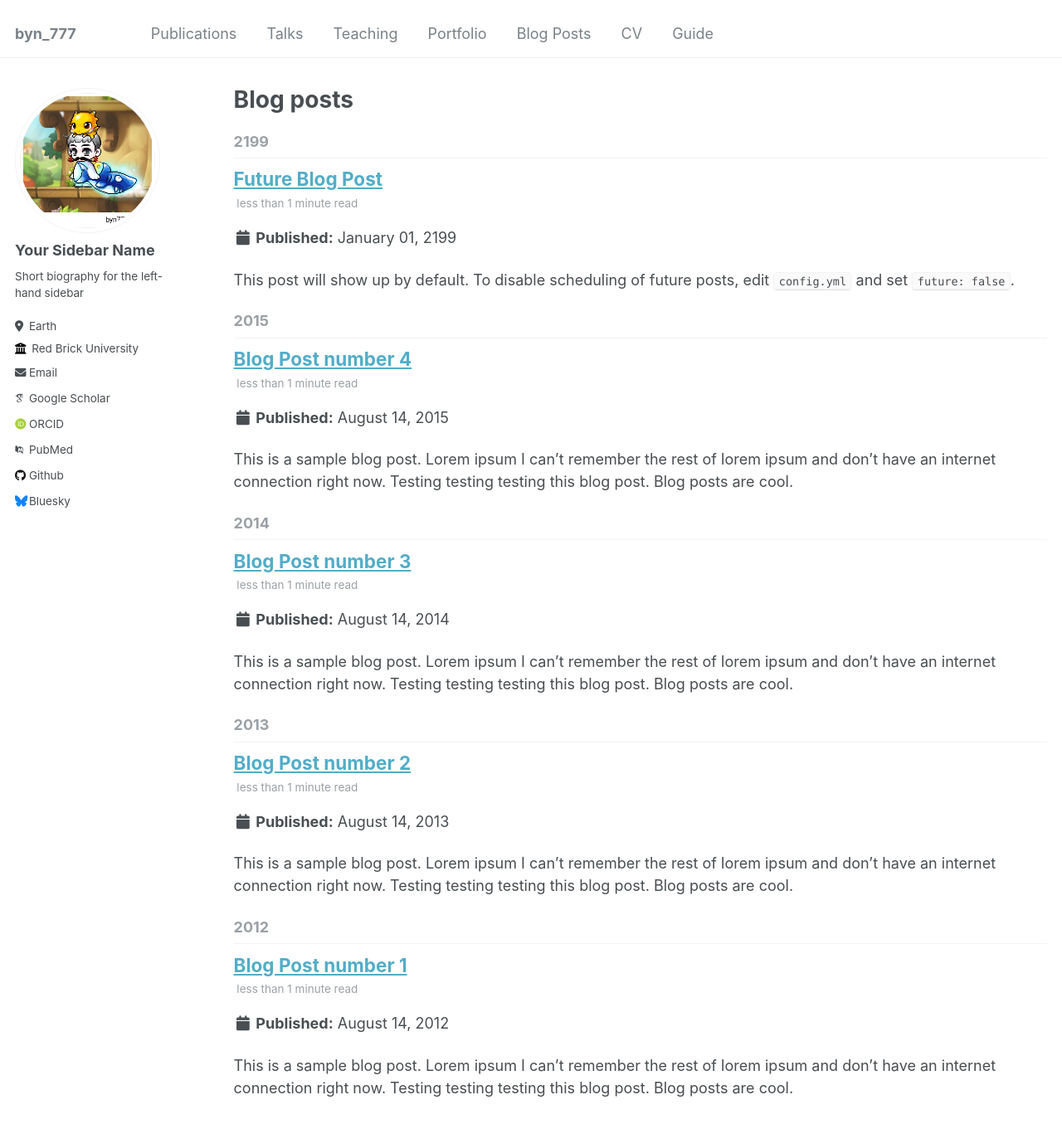
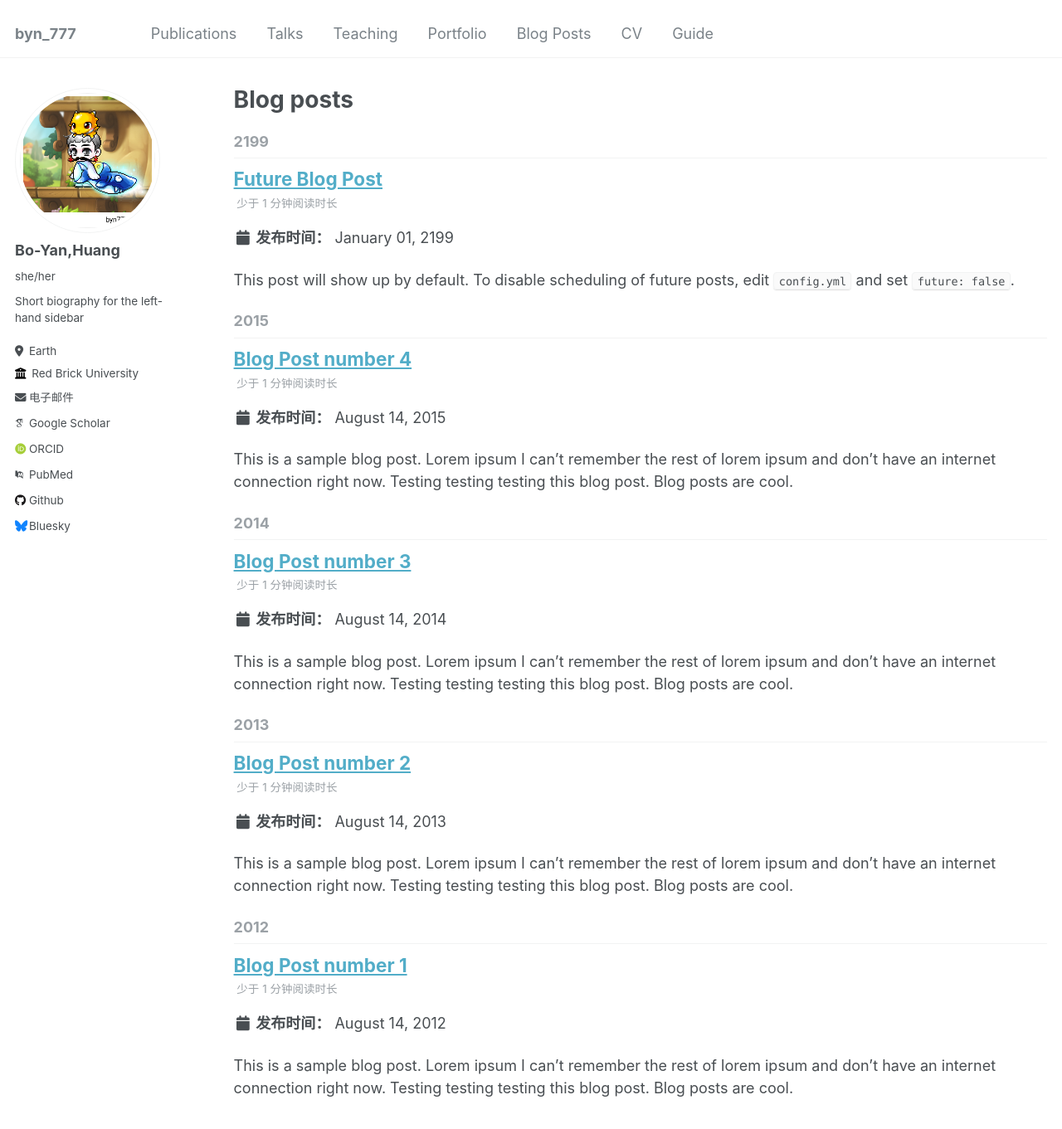
Before and after one commit to byn777/background, a Jekyll site: the page built from _pages/year-archive.html, in a window 1280 px wide and 1400 px high. Shown: the top 1361 px of the window at 83% size. Built offline with Jekyll 4.4.1, drawn with Linux system fonts in a browser that asks for light colours; some web fonts are replaced; some of the changed lines change nothing that is shown; some of the changed text lies outside the part shown.

Commit message:
renew 0719

```diff
--- a/_config.yml
+++ b/_config.yml
@@ -1,148 +1,142 @@
-# Welcome to Jekyll!
+# 欢迎使用 Jekyll！
 #
-# This config file is meant for settings that affect your entire site, values
-# which you are expected to set up once and rarely need to edit after that.
-# For technical reasons, this file is *NOT* reloaded automatically when you use
-# `jekyll serve -l -H localhost`. If you change this file, please restart the
-# server process.
+# 此配置文件用于设置影响整个站点的参数，
+# 这些参数通常只需设置一次，很少需要修改。
+# 出于技术原因，当你使用 `jekyll serve -l -H localhost` 时，此文件不会自动重新加载。
+# 如果更改了此文件，请重新启动服务器进程。
 
-# Basic Site Settings
-locale                   : "en-US"
-title                    : "byn_777"
-title_separator          : "-"
-name                     : &name "byn_777"
-description              : &description "personal description"
-url                      : https://byn777.github.io/background/ # the base hostname & protocol for your site e.g. "https://mmistakes.github.io"
-baseurl                  : "" # the subpath of your site, e.g. "/blog"
-repository               : "academicpages/academicpages.github.io"
+# 基本站点设置
+locale                   : "zh-CN" # 站点语言
+title                    : "byn_777" # 站点标题
+title_separator          : "-" # 标题分隔符
+name                     : &name "byn_777" # 站点名称
+description              : &description "personal description" # 站点描述
+url                      : https://byn777.github.io/background/ # 站点的基本 URL，例如 "https://mmistakes.github.io"
+baseurl                  : "" # 站点的子路径，例如 "/blog"
+repository               : "https://github.com/byn777/background" # 仓库地址
 
-# Site Author - The following control what appear as part of the author content on the side bar.
-#               If a field is blank the icon and link will not appear, otherwise it will be shown.
-#               Additional customization can be done by editing /_includes/author-profile.html
+# 站点作者 - 以下控制侧边栏中的作者内容。
+# 如果字段为空，图标和链接不会出现，否则会显示。
+# 通过编辑 /_includes/author-profile.html 可以进行更多自定义。
 author:
-  # Biographic information
-  avatar           : "profile.png"
-  name             : "Your Sidebar Name"
-  pronouns         : # example: "she/her"
-  bio              : "Short biography for the left-hand sidebar"
-  location         : "Earth"
-  employer         : "Red Brick University"
-  uri              : # URL
-  email            : "none@example.org"
+  # 传记信息
+  avatar           : "profile.png" # 头像
+  name             : "Bo-Yan,Huang" # 显示在侧边栏的名称
+  pronouns         : "she/her" # 代词，例如
+  bio              : "Short biography for the left-hand sidebar" # 短传记
+  location         : "Earth" # 所在地
+  employer         : "Red Brick University" # 雇主
+  uri              : # 个人网址
+  email            : "none@example.org" # 邮箱
 
-  # Academic websites
-  arxiv            : # URL - Update with the correct link to your profile
-  googlescholar    : "https://scholar.google.com/citations?user=PS_CX0AAAAAJ"
+  # 学术网站
+  arxiv            : # URL - 更新为你的个人页面链接
+  googlescholar    : "https://scholar.google.com/citations?user=PS_CX0AAAAAJ" # Google Scholar 链接
   impactstory      : # URL
-  orcid            : "http://orcid.org/yourorcidurl"
+  orcid            : "http://orcid.org/yourorcidurl" # ORCID 链接
   semantic         : # URL
-  pubmed           : "https://www.ncbi.nlm.nih.gov/pubmed/?term=john+snow"
+  pubmed           : "https://www.ncbi.nlm.nih.gov/pubmed/?term=john+snow" # PubMed 链接
   researchgate     : # URL
 
-  # Repositories and software development
-  bitbucket        : # Username - Update with your username on the site
-  codepen          : # Username
-  dribbble         : # Username
-  github           : "academicpages"
-  kaggle           : # Username
-  stackoverflow    : # User number or user number and name (i.e., use "1" or "1/jeff-atwood")
+  # 代码仓库和软件开发
+  bitbucket        : # 用户名 - 更新为你的用户名
+  codepen          : # 用户名
+  dribbble         : # 用户名
+  github           : "academicpages" # GitHub 用户名
+  kaggle           : # 用户名
+  stackoverflow    : # 用户编号或编号和用户名（例如 "1" 或 "1/jeff-atwood"）
 
-  # Social media
-  bluesky          : "bsky.app" # Replace this with you Bluesky username
-  facebook         : # Username
-  flickr           : # Username
-  foursquare       : # Username
-  goodreads        : # Username
-  google_plus      : # Username
-  keybase          : # Username
-  instagram        : # Username
-  lastfm           : # Username
-  linkedin         : # Username
+  # 社交媒体
+  bluesky          : "bsky.app" # 替换为你的 Bluesky 用户名
+  facebook         : # 用户名
+  flickr           : # 用户名
+  foursquare       : # 用户名
+  goodreads        : # 用户名
+  google_plus      : # 用户名
+  keybase          : # 用户名
+  instagram        : # 用户名
+  lastfm           : # 用户名
+  linkedin         : # 用户名
   mastodon         : # URL
   medium           : # URL
-  pinterest        : # Username
-  soundcloud       : # Username
-  steam            : # Username
+  pinterest        : # 用户名
+  soundcloud       : # 用户名
+  steam            : # 用户名
   telegram         : # URL
-  tumblr           : # Username
-  twitter          : # Username for X / Twitter
-  vine             : # Username
-  weibo            : # Username
-  wikipedia        : # Username
-  xing             : # Username
-  youtube          : # Username
+  tumblr           : # 用户名
+  twitter          : # X / Twitter 用户名
+  vine             : # 用户名
+  weibo            : # 用户名
+  wikipedia        : # 用户名
+  xing             : # 用户名
+  youtube          : # 用户名
   zhihu            : # URL
 
-
-# Site Settings
-teaser                   :  # filename of teaser fallback teaser image placed in /images/, .e.g. "500x300.png"
-breadcrumbs              : false # true, false (default)
-words_per_minute         : 160
-future                   : true
-read_more                : "disabled" # if enabled, adds "Read more" links to excerpts
-talkmap_link             : false #change to true to add link to talkmap on talks page
+# 站点设置
+teaser                   :  # 置顶图像的文件名，放置在 /images/ 中，例如 "500x300.png"
+breadcrumbs              : false # 是否启用面包屑导航，true 启用，false 禁用
+words_per_minute         : 160 # 每分钟阅读字数
+future                   : true # 是否显示未来的文章
+read_more                : "disabled" # 启用时，为摘要添加 "阅读更多" 链接
+talkmap_link             : false # 如果为 true，则在演讲页面添加 talkmap 链接
 comments:
-  provider               : # false (default), "disqus", "discourse", "facebook", "google-plus", "staticman", "custom"
+  provider               : # 评论提供者，false（默认），"disqus", "discourse", "facebook", "google-plus", "staticman", "custom"
   disqus:
     shortname            :
   discourse:
-    server               : # https://meta.discourse.org/t/embedding-discourse-comments-via-javascript/31963 , e.g.: meta.discourse.org
+    server               : # 例如 meta.discourse.org，参见 https://meta.discourse.org/t/embedding-discourse-comments-via-javascript/31963
   facebook:
     appid                :
-    num_posts            : # 5 (default)
-    colorscheme          : # "light" (default), "dark"
+    num_posts            : # 文章数量，默认 5
+    colorscheme          : # 颜色方案，"light"（默认），"dark"
 staticman:
-  allowedFields          : ['name', 'email', 'url', 'message']
-  branch                 : "gh-pages" # "master", "gh-pages"
-  commitMessage          : "New comment."
-  filename               : comment-{@timestamp}
-  format                 : "yml"
-  moderation             : true
-  path                   : "_data/comments/{options.slug}"
-  requiredFields         : ['name', 'email', 'message']
+  allowedFields          : ['name', 'email', 'url', 'message'] # 允许的字段
+  branch                 : "gh-pages" # 分支名称，"master", "gh-pages"
+  commitMessage          : "New comment." # 提交信息
+  filename               : comment-{@timestamp} # 文件名格式
+  format                 : "yml" # 文件格式
+  moderation             : true # 是否启用审核
+  path                   : "_data/comments/{options.slug}" # 评论路径
+  requiredFields         : ['name', 'email', 'message'] # 必填字段
   transforms:
-    email                : "md5"
+    email                : "md5" # 将邮箱转换为 md5
   generatedFields:
     date:
-      type               : "date"
+      type               : "date" # 日期类型
       options:
-        format           : "iso8601" # "iso8601" (default), "timestamp-seconds", "timestamp-milliseconds"
+        format           : "iso8601" # 日期格式，"iso8601"（默认），"timestamp-seconds", "timestamp-milliseconds"
 atom_feed:
-  hide                   : false     # change to true to hide the RSS feed in the footer
-  path                   : # blank (default) uses feed.xml
+  hide                   : false # 是否隐藏 RSS feed 链接
+  path                   : # 空白（默认）使用 feed.xml
 
-
-# SEO Related
+# SEO 相关
 google_site_verification :
 bing_site_verification   :
 alexa_site_verification  :
 yandex_site_verification :
 
-
-# Social Sharing
+# 社交分享
 twitter:
-  username               : &twitter
+  username               : &twitter # Twitter 用户名
 facebook:
   username               :
   app_id                 :
   publisher              :
-og_image                 :  # Open Graph/Twitter default site image
-# For specifying social profiles
-# - https://developers.google.com/structured-data/customize/social-profiles
+og_image                 :  # Open Graph/Twitter 默认站点图像
+# 指定社交档案链接
+# 参见 https://developers.google.com/structured-data/customize/social-profiles
 social:
-  type                   : # Person or Organization (defaults to Person)
-  name                   : # If the user or organization name differs from the site's name
-  links: # An array of links to social media profiles
+  type                   : # 类型，Person 或 Organization（默认为 Person）
+  name                   : # 如果用户或组织名称与站点名称不同
+  links: # 社交媒体链接数组
 
+# 分析
+analytics:
+  provider               :  "false" # 分析提供者，false（默认），"google", "google-universal", "google-analytics-4", "custom"
+  google:
+    tracking_id          : # 跟踪 ID
 
-# Analytics
-analytics:
-  provider               :  "false" # false (default), "google", "google-universal", "google-analytics-4", "custom"
-  google:
-    tracking_id          :
-
-
-# Reading Files
+# 读取文件
 include:
   - .htaccess
   - _pages
@@ -174,47 +168,43 @@
 keep_files:
   - .git
   - .svn
-encoding: "utf-8"
-markdown_ext: "markdown,mkdown,mkdn,mkd,md"
+encoding: "utf-8" # 编码
+markdown_ext: "markdown,mkdown,mkdn,mkd,md" # Markdown 文件扩展名
 
+# 转换
+markdown: kramdown # Markdown 解析器
+highlighter: rouge # 代码高亮
+lsi: false # 启用 LSI（潜在语义索引）
+excerpt_separator: "\n\n" # 摘要分隔符
+incremental: false # 启用增量编译
 
-# Conversion
-markdown: kramdown
-highlighter: rouge
-lsi: false
-excerpt_separator: "\n\n"
-incremental: false
+# Markdown 处理
+kramdown:
+  input: GFM # 输入格式
+  hard_wrap: false # 硬换行
+  auto_ids: true # 自动生成 ID
+  footnote_nr: 1 # 脚注编号起始值
+  entity_output: as_char # 实体输出格式
+  toc_levels: 1..6 # 目录层级
+  smart_quotes: lsquo,rsquo,ldquo,rdquo # 智能引号
+  enable_coderay: false # 启用 CodeRay
 
-
-# Markdown Processing
-kramdown:
-  input: GFM
-  hard_wrap: false
-  auto_ids: true
-  footnote_nr: 1
-  entity_output: as_char
-  toc_levels: 1..6
-  smart_quotes: lsquo,rsquo,ldquo,rdquo
-  enable_coderay: false
-
-
-# Collections
+# 集合
 collections:
   teaching:
-    output: true
-    permalink: /:collection/:path/
+    output: true # 输出
+    permalink: /:collection/:path/ # 固定链接格式
   publications:
-    output: true
-    permalink: /:collection/:path/
+    output: true # 输出
+    permalink: /:collection/:path/ # 固定链接格式
   portfolio:
-    output: true
-    permalink: /:collection/:path/
+    output: true # 输出
+    permalink: /:collection/:path/ # 固定链接格式
   talks:
-    output: true
-    permalink: /:collection/:path/
+    output: true # 输出
+    permalink: /:collection/:path/ # 固定链接格式
 
-
-# Defaults
+# 默认设置
 defaults:
   # _posts
   - scope:
@@ -270,28 +260,25 @@
       author_profile: true
       share: true
 
-
 # Sass/SCSS
 sass:
   sass_dir: _sass
-  style: compressed # http://sass-lang.com/documentation/file.SASS_REFERENCE.html#output_style
+  style: compressed # 输出风格，参见 http://sass-lang.com/documentation/file.SASS_REFERENCE.html#output_style
 
+# 输出设置
+permalink: /:categories/:title/ # 固定链接格式
+# paginate: 5 # 每页显示文章数量
+# paginate_path: /page:num/ # 分页路径格式
+timezone: America/Los_Angeles # 时区，参见 http://en.wikipedia.org/wiki/List_of_tz_database_time_zones
 
-# Outputting
-permalink: /:categories/:title/
-# paginate: 5 # amount of posts to show
-# paginate_path: /page:num/
-timezone: America/Los_Angeles # http://en.wikipedia.org/wiki/List_of_tz_database_time_zones
-
-
-# Plugins
+# 插件
 plugins:
   - jekyll-paginate
   - jekyll-sitemap
   - jekyll-gist
   - jekyll-feed
   - jekyll-redirect-from
-# mimic GitHub Pages with --safe
+# 使用 --safe 模式的插件白名单
 whitelist:
   - jekyll-paginate
   - jekyll-sitemap
@@ -299,39 +286,17 @@
   - jekyll-feed
   - jemoji
 
+# 归档
+category_archive:
+  type: liquid # 类型
+  path: /categories/ # 路径
+tag_archive:
+  type: liquid # 类型
+  path: /tags/ # 路径
 
-# Archives
-#  Type
-#  - GitHub Pages compatible archive pages built with Liquid ~> type: liquid (default)
-#  - Jekyll Archives plugin archive pages ~> type: jekyll-archives
-#  Path (examples)
-#  - Archive page should exist at path when using Liquid method or you can
-#    expect broken links (especially with breadcrumbs enabled)
-#  - <base_path>/tags/my-awesome-tag/index.html ~> path: /tags/
-#  - <base_path/categories/my-awesome-category/index.html ~> path: /categories/
-#  - <base_path/my-awesome-category/index.html ~> path: /
-category_archive:
-  type: liquid
-  path: /categories/
-tag_archive:
-  type: liquid
-  path: /tags/
-# https://github.com/jekyll/jekyll-archives
-# jekyll-archives:
-#   enabled:
-#     - categories
-#     - tags
-#   layouts:
-#     category: archive-taxonomy
-#     tag: archive-taxonomy
-#   permalinks:
-#     category: /categories/:name/
-#     tag: /tags/:name/
-
-
-# HTML Compression
+# HTML 压缩
 # - http://jch.penibelst.de/
 compress_html:
-  clippings: all
+  clippings: all # 压缩选项
   ignore:
-    envs: development
+    envs: development # 忽略的环境
```
